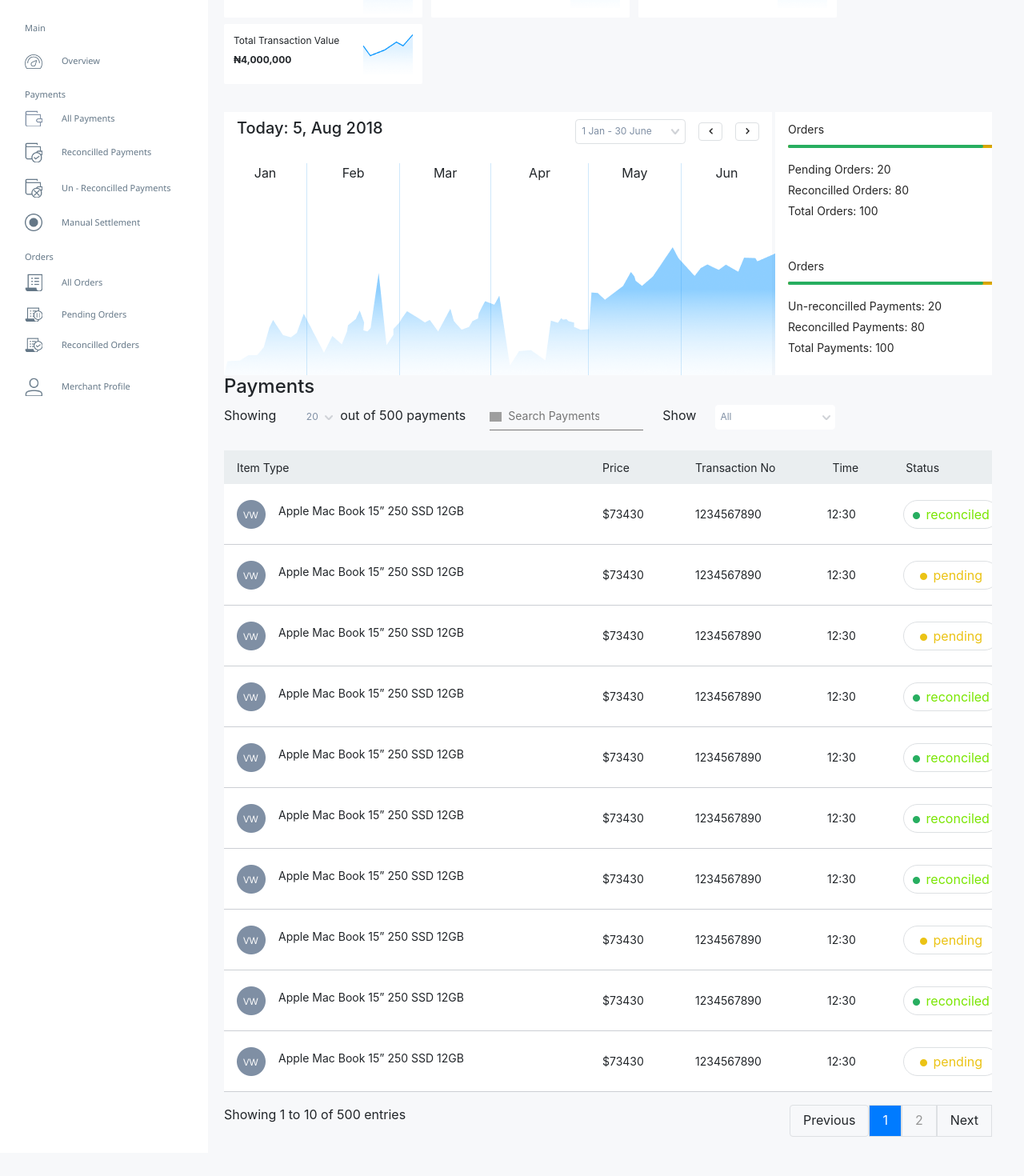
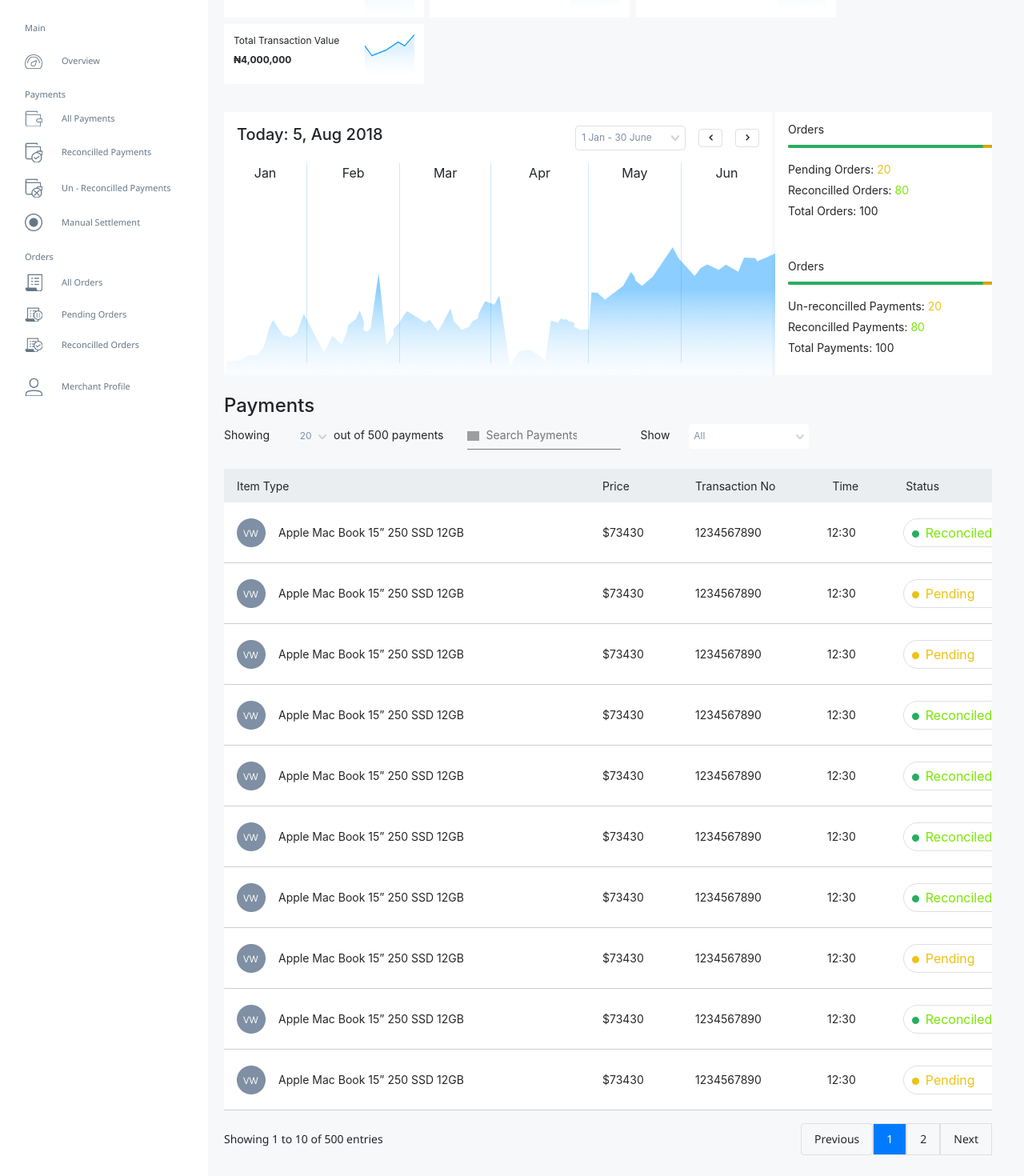
Before and after one commit to wisdomosara/mint, a React (Create React App) app: page / in a window 1280 px wide. Shown: the part 133-1603 px from the top of the page at 80% size. Before the commit the page ends 1574 px from the top, so only its background shows below. Built offline with nearby package versions, Linux system fonts and the light colour scheme; grey boxes are pictures that could not be loaded.

Commit message:
final push

```diff
--- a/src/App.css
+++ b/src/App.css
@@ -15,6 +15,7 @@ body{
   z-index: 4;
 }
 .heading{
+
   padding-left:  40px;
   padding-right: 40px
 }
@@ -47,6 +48,7 @@ body{
 }
 .small-name{
   font-size: 13px;
+  padding-top: 15px
 }
 .big-name{
   margin-top: -20px;
@@ -114,12 +116,12 @@ body{
   margin-bottom: 27px;
 }
 .highlight-item{
-  width: 248px;
+  width: 250px;
   height: 75px;
   background-color: #FFFFFF;
   border-radius: 2px;
   padding:12px 12px;
-  margin-right: 11px !important
+  margin-right: 7.25px !important
 }
 .highlight-item p{
   font-size: 12px
@@ -317,6 +319,10 @@ progress[value]::-webkit-progress-value {
 .table p, .name p, .price p, .transact p, .time p, .status p{
   font-size: 14px !important
 }
+.payment p{
+  font-size: 14px;
+  color: #262626
+}
 .name{
   min-width:300px;
   margin-right: 157px;
@@ -340,11 +346,10 @@ progress[value]::-webkit-progress-value {
 .status button{
   display: flex;
   align-items: center;
-  justify-content: center;
   border-style: none;
-  width:120px !important;
-  border-radius: 40px;
-  padding: 5px 20px;
+  width:130px !important;
+  border-radius: 20px;
+  padding: 5px 30px 5px 10px;
   margin-top: -15px;
   background-color: transparent;
   border:1px solid #DDE0E3
@@ -369,23 +374,32 @@ progress[value]::-webkit-progress-value {
 .pagination{
   border: 1px solid #DDE0E3;
   padding-top:18px !important;
-  height: 40px !important
+  height: 40px !important;
+  color: #262626
 }
 .pagination1{
   border: 1px solid #DDE0E3;
   padding-top:18px !important;
-  height: 40px !important
+  height: 40px !important;
+  color: white !important;
 }
 .pagination2{
   border: 1px solid #DDE0E3;
   padding-top:18px !important;
   color: #979797;
-  height: 40px !important
+  height: 40px !important;
+  color: #262626
 }
 .pagination3{
   border: 1px solid #DDE0E3;
   padding-top:18px !important;
-  height: 40px !important
+  height: 40px !important;
+  color: #262626
+}
+.footer p{
+  font-size: 14px;
+  font-family: 'Segoe UI', Tahoma, Geneva, Verdana, sans-serif;
+
 }
 
 
@@ -451,6 +465,7 @@ progress[value]::-webkit-progress-value {
   .mobile-nav{
     position: absolute;
     top:60px;
+    width: 50%;
     text-align: center;
     z-index: 1;
     color:white;
@@ -474,6 +489,10 @@ progress[value]::-webkit-progress-value {
   .mobile-nav li{
     list-style-type: none;
     padding: 15px;
+  }
+  .header-left {
+    padding-top: 10px !important;
+    padding-left: 10px
   }
 }
 
@@ -574,6 +593,10 @@ progress[value]::-webkit-progress-value {
   .header-right {
     display: none;
   }
+  .header-left{
+    padding-left:10px;
+    padding-top: 10px
+  }
   .header{
     display: flex;
     align-items: center;
@@ -581,6 +604,7 @@ progress[value]::-webkit-progress-value {
   .mobile-nav{
     position: absolute;
     top:60px;
+    width: 100%;
     text-align: center;
     z-index: 1;
     color:white;
@@ -589,7 +613,10 @@ progress[value]::-webkit-progress-value {
   }
   .mobile-nav ul {
     padding: 0 !important;
-    margin: 0 !important
+    margin: 0 !important;
+    flex-direction: row !important;
+    justify-content: flex-end !important;
+    align-items: baseline
   }
   .mobile-nav li{
     list-style-type: none;
--- a/src/components/Body.jsx
+++ b/src/components/Body.jsx
@@ -20,7 +20,7 @@ import data from './dummydata'
             <div className="d-flex align-items-center table-component px-3" style={style}>
                 <div className="name d-flex align-items-center">
                     <img src="images/vw symbol.png" className="mr-3" width="36px"></img>
-                    <p className="pt-2">{this.props.table["name"]}</p>
+                    <p className="pt-3">{this.props.table["name"]}</p>
                 </div>
                 <div className="price text-left pt-3" >
                     <p>{this.props.table.price}</p>
@@ -32,7 +32,7 @@ import data from './dummydata'
                     <p>{this.props.table.time}</p>
                 </div>
                 <div className="status pt-3" >
-                    <button  style ={this.props.table.status == "reconciled" ? yes : no}><span>{this.props.table.status == "reconciled" ? <img src="images/Ellipse 2 (1).png" width="9px" className="mr-2"></img> : <img src="images/Ellipse 2.png" width="9px" className="mr-2"></img>} </span> {this.props.table.status}</button>
+                    <button  style ={this.props.table.status == "Reconciled" ? yes : no}><span>{this.props.table.status == "Reconciled" ? <img src="images/Ellipse 2 (1).png" width="9px" className="mr-2"></img> : <img src="images/Ellipse 2.png" width="9px" className="mr-2"></img>} </span> {this.props.table.status}</button>
                 </div>
             </div>
         )
@@ -93,32 +93,38 @@ export default class Body extends Component {
         const style1 = {
             width: 110,
             borderRight: "1.4px solid #CFE8FB",
-            height:300
+            height:250
         }
         const style2 = {
             width: 122.6,
             borderRight: "1.4px solid #CFE8FB",
-            height:300
+            height:250
         }
         const style3 = {
             width: 120.6,
             borderRight: "1.4px solid #CFE8FB",
-            height:300
+            height:250
         }
         const style4 = {
             width: 128.6,
             borderRight: "1.4px solid #CFE8FB",
-            height:300
+            height:250
         }
         const style5 = {
             width: 122.62,
             borderRight: "1.4px solid #CFE8FB",
-            height:300
+            height:250
         }
         const style6 = {
             width: 119.62,
 
-            height:300
+            height:250
+        }
+        const yes = {
+            color: "#7AE602"
+        }
+        const no = {
+            color : "#EBC315"
         }
 
         const tables = this.state.data.map(table => <Table key={table.id} table={table}/>)
@@ -159,7 +165,7 @@ export default class Body extends Component {
                 </div>
                 <div className="charts  d-flex">
                     <div className="charts-left">
-                        <div className="charts-left-top mb-3 px-3 d-flex justify-content-between py-2">
+                        <div className="charts-left-top mb-3 px-3 d-flex justify-content-between pt-3">
                             <h5>Today: 5, Aug 2018</h5>
                             <div className="d-flex align-items-center">
                                 <div className="range-dropdown mr-3">
@@ -206,17 +212,17 @@ export default class Body extends Component {
                     <div className="charts-right p-3">
                         <p>Orders</p>
                         <progress  value="80" max="100"></progress>
-                        <p>Pending Orders: 20</p>
-                        <p>Reconcilled Orders: 80</p>
+                        <p>Pending Orders: <span style={no}>20</span></p>
+                        <p>Reconcilled Orders: <span style={yes}>80</span></p>
                         <p>Total Orders: 100</p>
                         <p className=" mt-5">Orders</p>
                         <progress  value="80" max="100"></progress>
-                        <p>Un-reconcilled Payments: 20</p>
-                        <p>Reconcilled Payments: 80</p>
+                        <p>Un-reconcilled Payments: <span style={no}>20</span></p>
+                        <p>Reconcilled Payments: <span style={yes}>80</span></p>
                         <p>Total Payments: 100</p>
                     </div>
                 </div>
-                <div className="payment">
+                <div className="payment mt-4">
                     <h4>Payments</h4>
                     <div className="filter-row d-flex align-items-baseline flex-wrap">
                         <p className="mr-4">Showing</p>
@@ -267,7 +273,7 @@ export default class Body extends Component {
                     </div>
 
                 </div>
-                <div className="footer d-flex justify-content-between flex-wrap mt-3">
+                <div className="footer d-flex justify-content-between  align-items-baseline flex-wrap mt-3">
                     <div>
                         <p>Showing 1 to 10 of 500 entries</p>
                     </div>
--- a/src/components/Header.jsx
+++ b/src/components/Header.jsx
@@ -20,7 +20,7 @@ export default class Header extends Component {
         }
         return (
             <div className="header">
-                <div className="d-flex heading justify-content-between align-items-baseline">
+                <div className="d-flex heading justify-content-between align-items-center">
                     <div className="header-left d-flex align-items-baseline">
                         <h3>TransMonitor</h3>
                         <div className="searchbox">
@@ -40,11 +40,11 @@ export default class Header extends Component {
                                 </li>
                                 <li>
                                     <div className="d-flex align-items-center">
-                                        <div className="mr-3 pt-2">
+                                        <div className="mr-3">
                                             <p className="text-right small-name">Hello</p>
                                             <p className="text-right big-name"> Oluwaleke Ojo</p>
                                         </div>
-                                        <img src="images/IMG-20180413-WA0005.png" className="round-img mt-1" width="40px" height="43px"></img>
+                                        <img src="images/IMG-20180413-WA0005.png" className="round-img" width="40px" height="43px"></img>
                                     </div>
                                 </li>
                             </ul>
@@ -65,11 +65,11 @@ export default class Header extends Component {
                                     </li>
                                     <li>
                                         <div className="d-flex align-items-center">
-                                            <div className="mr-3 pt-2">
+                                            <div className="mr-3">
                                                 <p className="text-right small-name">Hello</p>
                                                 <p className="text-right big-name"> Oluwaleke Ojo</p>
                                             </div>
-                                            <img src="images/IMG-20180413-WA0005.png" className="round-img mt-1" width="40px" height="43px"></img>
+                                            <img src="images/IMG-20180413-WA0005.png" className="round-img" width="40px" height="43px"></img>
                                         </div>
                                     </li>
                                 </ul>
--- a/src/components/dummydata.js
+++ b/src/components/dummydata.js
@@ -4,7 +4,7 @@ const data = [
         price: "$73430",
         transactionNo : "1234567890",
         time: "12:30",
-        status: "reconciled",
+        status: "Reconciled",
         id: 1
     },
     {
@@ -12,7 +12,7 @@ const data = [
         price: "$73430",
         transactionNo : "1234567890",
         time: "12:30",
-        status: "pending",
+        status: "Pending",
         id: 2
     },
     {
@@ -20,7 +20,7 @@ const data = [
         price: "$73430",
         transactionNo : "1234567890",
         time: "12:30",
-        status: "pending",
+        status: "Pending",
         id: 3
     },
     {
@@ -28,7 +28,7 @@ const data = [
         price: "$73430",
         transactionNo : "1234567890",
         time: "12:30",
-        status: "reconciled",
+        status: "Reconciled",
         id: 4
     },
     {
@@ -36,7 +36,7 @@ const data = [
         price: "$73430",
         transactionNo : "1234567890",
         time: "12:30",
-        status: "reconciled",
+        status: "Reconciled",
         id: 5
     },
     {
@@ -44,7 +44,7 @@ const data = [
         price: "$73430",
         transactionNo : "1234567890",
         time: "12:30",
-        status: "reconciled",
+        status: "Reconciled",
         id: 6
     },
     {
@@ -52,7 +52,7 @@ const data = [
         price: "$73430",
         transactionNo : "1234567890",
         time: "12:30",
-        status: "reconciled",
+        status: "Reconciled",
         id: 7
     },
     {
@@ -60,7 +60,7 @@ const data = [
         price: "$73430",
         transactionNo : "1234567890",
         time: "12:30",
-        status: "pending",
+        status: "Pending",
         id: 8
     },
     {
@@ -68,7 +68,7 @@ const data = [
         price: "$73430",
         transactionNo : "1234567890",
         time: "12:30",
-        status: "reconciled",
+        status: "Reconciled",
         id: 9
     },
     {
@@ -76,7 +76,7 @@ const data = [
         price: "$73430",
         transactionNo : "1234567890",
         time: "12:30",
-        status: "pending",
+        status: "Pending",
         id: 10
     }
 ]
```
